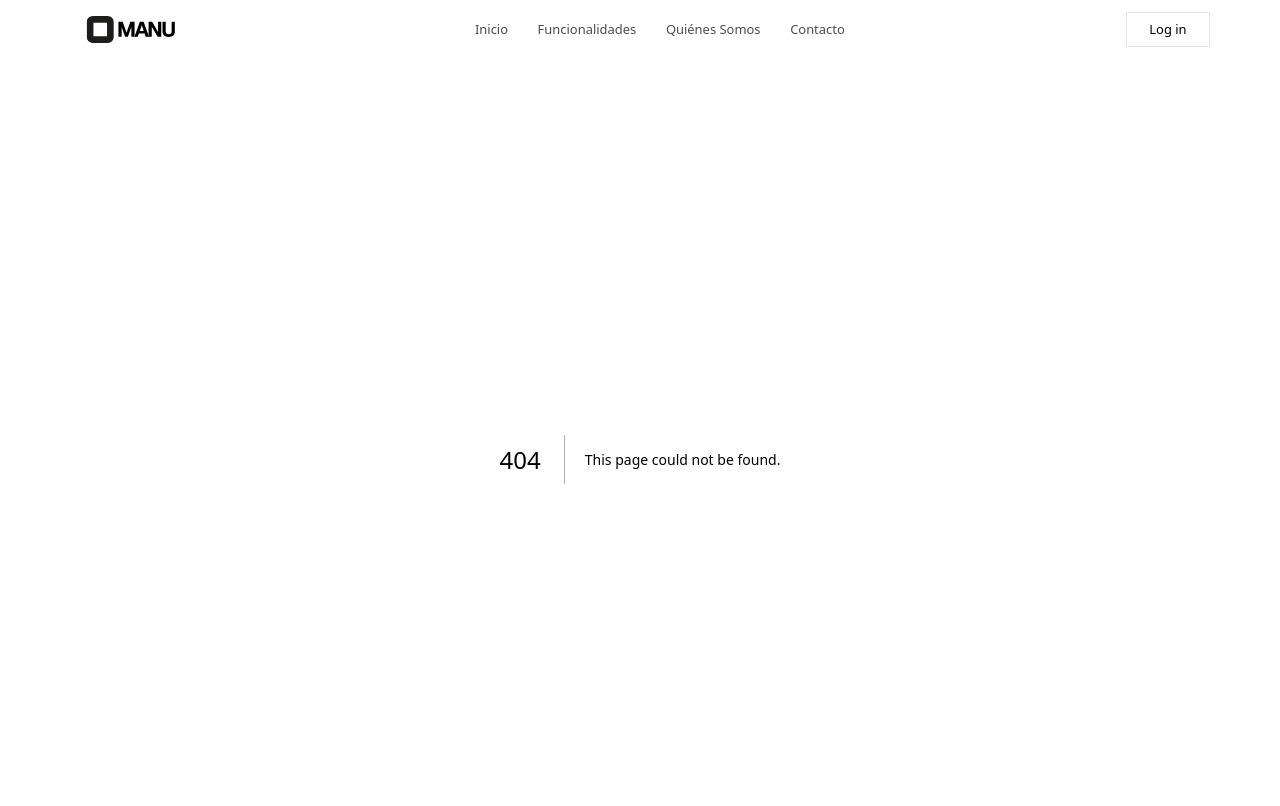
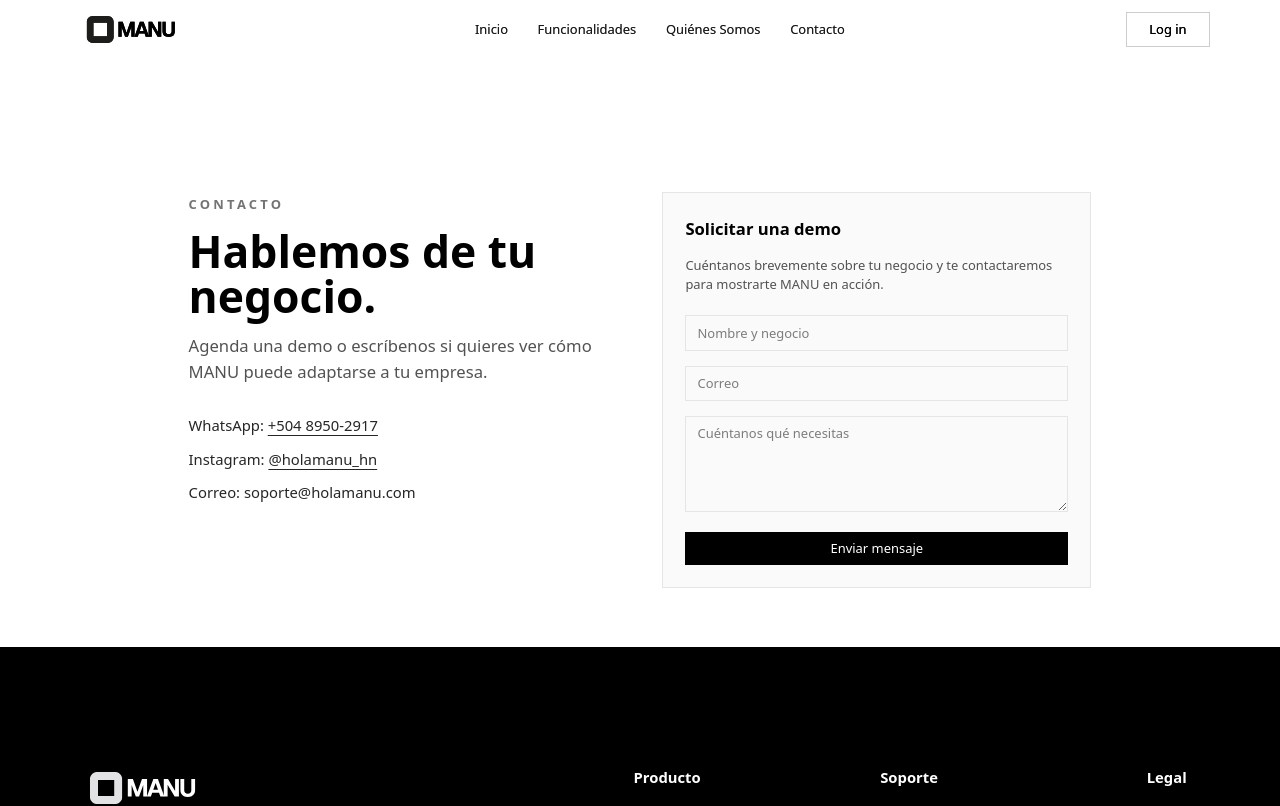
Before and after one commit to rplushn/manu-design-2, a Next.js app: page /contacto in a window 1280 px wide. Before the commit this address had no page. Shown: the top 806 px of the page. Built offline with nearby package versions, Linux system fonts and the light colour scheme.

Commit message:
Añade páginas de funcionalidades, quiénes somos y contacto

```diff
--- /dev/null
+++ b/app/contacto/page.tsx
@@ -0,0 +1,86 @@
+import { Header } from "@/components/Header"
+import Footer15 from "@/components/Footer15"
+import Link from "next/link"
+
+export default function ContactoPage() {
+  return (
+    <div className="min-h-screen bg-white">
+      <Header />
+
+      <main className="pt-20">
+        <section className="py-16">
+          <div className="max-w-5xl mx-auto px-6 grid lg:grid-cols-2 gap-12 items-start">
+            <div>
+              <span className="text-sm font-semibold tracking-[0.25em] text-neutral-500 uppercase">
+                Contacto
+              </span>
+              <h1 className="mt-4 text-4xl md:text-5xl font-semibold text-black">
+                Hablemos de tu negocio.
+              </h1>
+              <p className="mt-4 text-lg text-neutral-600">
+                Agenda una demo o escríbenos si quieres ver cómo MANU puede adaptarse a tu empresa.
+              </p>
+
+              <div className="mt-8 space-y-3 text-neutral-800">
+                <p>
+                  WhatsApp:{" "}
+                  <Link
+                    href="https://wa.me/50489502917"
+                    className="underline underline-offset-4"
+                    target="_blank"
+                  >
+                    +504 8950-2917
+                  </Link>
+                </p>
+                <p>
+                  Instagram:{" "}
+                  <Link
+                    href="https://instagram.com/holamanu_hn"
+                    className="underline underline-offset-4"
+                    target="_blank"
+                  >
+                    @holamanu_hn
+                  </Link>
+                </p>
+                <p>Correo: soporte@holamanu.com</p>
+              </div>
+            </div>
+
+            <div className="border border-neutral-200 p-6 bg-neutral-50">
+              <h2 className="text-lg font-semibold text-black mb-4">
+                Solicitar una demo
+              </h2>
+              <p className="text-sm text-neutral-600 mb-6">
+                Cuéntanos brevemente sobre tu negocio y te contactaremos para mostrarte MANU en acción.
+              </p>
+              <form className="space-y-4">
+                <input
+                  type="text"
+                  placeholder="Nombre y negocio"
+                  className="w-full border border-neutral-200 px-3 py-2 text-sm outline-none focus:border-black"
+                />
+                <input
+                  type="email"
+                  placeholder="Correo"
+                  className="w-full border border-neutral-200 px-3 py-2 text-sm outline-none focus:border-black"
+                />
+                <textarea
+                  placeholder="Cuéntanos qué necesitas"
+                  className="w-full border border-neutral-200 px-3 py-2 text-sm outline-none focus:border-black min-h-[96px]"
+                />
+                <button
+                  type="submit"
+                  className="w-full bg-black text-white text-sm py-2 hover:bg-neutral-900 transition-colors"
+                >
+                  Enviar mensaje
+                </button>
+              </form>
+            </div>
+          </div>
+        </section>
+      </main>
+
+      <Footer15 />
+    </div>
+  )
+}
--- /dev/null
+++ b/app/funcionalidades/page.tsx
@@ -0,0 +1,39 @@
+import { Header } from "@/components/Header"
+import Footer15 from "@/components/Footer15"
+import { Features } from "@/components/Features"
+import { FeatureOCR } from "@/components/FeatureOCR"
+import { FeatureInventory } from "@/components/FeatureInventory"
+import { HowItWorks } from "@/components/HowItWorks"
+import { Statistics } from "@/components/Statistics"
+
+export default function FuncionalidadesPage() {
+  return (
+    <div className="min-h-screen bg-white">
+      <Header />
+
+      <main className="pt-20">
+        <section className="py-16 border-b border-neutral-100">
+          <div className="max-w-4xl mx-auto px-6">
+            <span className="text-sm font-semibold tracking-[0.25em] text-neutral-500 uppercase">
+              Funcionalidades
+            </span>
+            <h1 className="mt-4 text-4xl md:text-5xl font-semibold text-black">
+              Todo lo que necesitas para controlar tu negocio.
+            </h1>
+            <p className="mt-4 text-lg text-neutral-600">
+              Facturación, inventario y control de gastos en una sola app, diseñada para PYMES en Honduras.
+            </p>
+          </div>
+        </section>
+
+        <Features />
+        <FeatureOCR />
+        <FeatureInventory />
+        <HowItWorks />
+        <Statistics />
+      </main>
+
+      <Footer15 />
+    </div>
+  )
+}
--- /dev/null
+++ b/app/quienes-somos/page.tsx
@@ -0,0 +1,56 @@
+import { Header } from "@/components/Header"
+import Footer15 from "@/components/Footer15"
+
+export default function QuienesSomosPage() {
+  return (
+    <div className="min-h-screen bg-white">
+      <Header />
+
+      <main className="pt-20">
+        <section className="py-16 border-b border-neutral-100">
+          <div className="max-w-4xl mx-auto px-6">
+            <span className="text-sm font-semibold tracking-[0.25em] text-neutral-500 uppercase">
+              Quiénes somos
+            </span>
+            <h1 className="mt-4 text-4xl md:text-5xl font-semibold text-black">
+              Construimos MANU para las PYMES de Honduras.
+            </h1>
+            <p className="mt-4 text-lg text-neutral-600">
+              Somos un equipo de producto y tecnología obsesionado con hacer la contabilidad diaria tan simple como tomar una foto.
+            </p>
+          </div>
+        </section>
+
+        <section className="py-16">
+          <div className="max-w-5xl mx-auto px-6 grid md:grid-cols-2 gap-12">
+            <div className="space-y-4 text-neutral-700">
+              <h2 className="text-2xl font-semibold text-black">
+                Nuestra misión
+              </h2>
+              <p>
+                Ayudar a que los pequeños negocios tomen decisiones con datos reales,
+                no con suposiciones, automatizando la captura de información de cada factura.
+              </p>
+              <p>
+                Queremos que los emprendedores dediquen su tiempo a vender y crecer,
+                no a pelearse con hojas de cálculo.
+              </p>
+            </div>
+            <div className="space-y-4 text-neutral-700">
+              <h2 className="text-2xl font-semibold text-black">
+                Lo que creemos
+              </h2>
+              <ul className="space-y-2 list-disc pl-5">
+                <li>El mejor software es el que no estorba y se siente natural.</li>
+                <li>Los datos deben estar siempre claros, actualizados y a un tap de distancia.</li>
+                <li>La contabilidad no tiene por qué ser complicada ni cara.</li>
+              </ul>
+            </div>
+          </div>
+        </section>
+      </main>
+
+      <Footer15 />
+    </div>
+  )
+}
--- a/components/Header.tsx
+++ b/components/Header.tsx
@@ -36,25 +36,25 @@
           {/* Navigation */}
           <nav className="hidden md:flex items-center gap-8">
             <Link
-              href="#inicio"
+              href="/"
               className="text-sm font-light text-black/70 hover:text-black transition-colors"
             >
               Inicio
             </Link>
             <Link
-              href="#funcionalidades"
+              href="/funcionalidades"
               className="text-sm font-light text-black/70 hover:text-black transition-colors"
             >
               Funcionalidades
             </Link>
             <Link
-              href="#quienes-somos"
+              href="/quienes-somos"
               className="text-sm font-light text-black/70 hover:text-black transition-colors"
             >
               Quiénes Somos
             </Link>
             <Link
-              href="#contacto"
+              href="/contacto"
               className="text-sm font-light text-black/70 hover:text-black transition-colors"
             >
               Contacto
```
